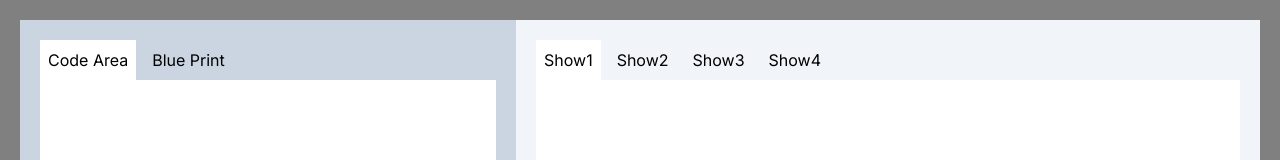
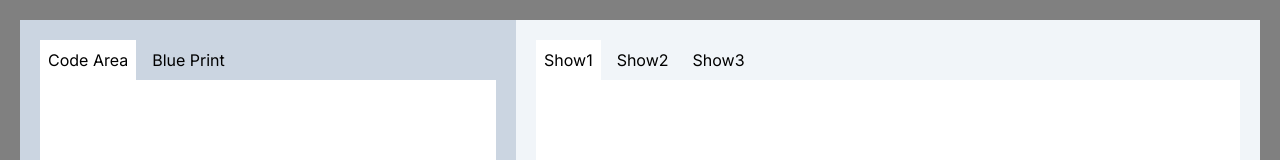
Before and after one commit to DaViz2/data_visualizer, a Next.js app: page / in a window 1280 px wide. Shown: the top 160 px of the page. Built offline with nearby package versions, Linux system fonts and the light colour scheme.

Commit message:
board 추가

```diff
--- a/package.json
+++ b/package.json
@@ -9,8 +9,10 @@
     "lint": "eslint ."
   },
   "dependencies": {
+    "bootstrap": "^5.3.3",
     "next": "14.1.4",
     "react": "^18",
+    "react-bootstrap": "^2.10.2",
     "react-dom": "^18"
   },
   "devDependencies": {
--- /dev/null
+++ b/src/app/components/area/board.tsx
@@ -0,0 +1,19 @@
+'use client';
+
+import React, { useState, ChangeEvent } from 'react';
+
+function Board() {
+  const [content, setContent] = useState('');
+
+  const handleContentChange = (e: ChangeEvent<HTMLTextAreaElement>) => {
+    setContent(e.target.value);
+  };
+
+  return (
+    <div>
+      <textarea id="content" value={content} onChange={handleContentChange} />
+    </div>
+  );
+}
+
+export default Board;
--- a/src/app/components/area/showarea.tsx
+++ b/src/app/components/area/showarea.tsx
@@ -2,7 +2,7 @@ import React from 'react';
 import Tabs from '../tab/tabs';
 
 export default function Showarea() {
-  const num = 4;
+  const num = 3;
   const tabs = Array.from({ length: num }, (_, i) => ({
     label: `Show${i + 1}`,
     id: i,
--- a/src/app/components/components.tsx
+++ b/src/app/components/components.tsx
@@ -1,3 +1,4 @@
 export { default as Userarea } from './area/userarea';
 export { default as Showarea } from './area/showarea';
 export { default as Stage } from './area/stage';
+export { default as Board } from './area/board';
--- a/src/app/page.tsx
+++ b/src/app/page.tsx
@@ -1,17 +1,17 @@
-import { Userarea, Showarea } from './components/components';
+import { Userarea, Showarea, Board } from './components/components';
 
 export default function Home() {
   // <main className="flex h-[100vh] flex-row items-center p-5"></main>
   return (
     <main className="flex h-full flex-row items-center p-5 bg-gray">
       <div
-        className="flex h-full grow-[2] items-center p-5 bg-slate-300"
+        className="flex h-full items-center p-5 bg-slate-300"
         style={{ maxWidth: '40%', minWidth: '40%' }}
       >
         <Userarea />
       </div>
       <div
-        className="flex h-full grow-[8] items-center p-5 bg-slate-100"
+        className="flex h-full items-center p-5 bg-slate-100"
         style={{ maxWidth: '60%', minWidth: '60%' }}
       >
         <Showarea />
```
Also changed, not shown: 1 other file (tests, documents, lock files or other folders).
